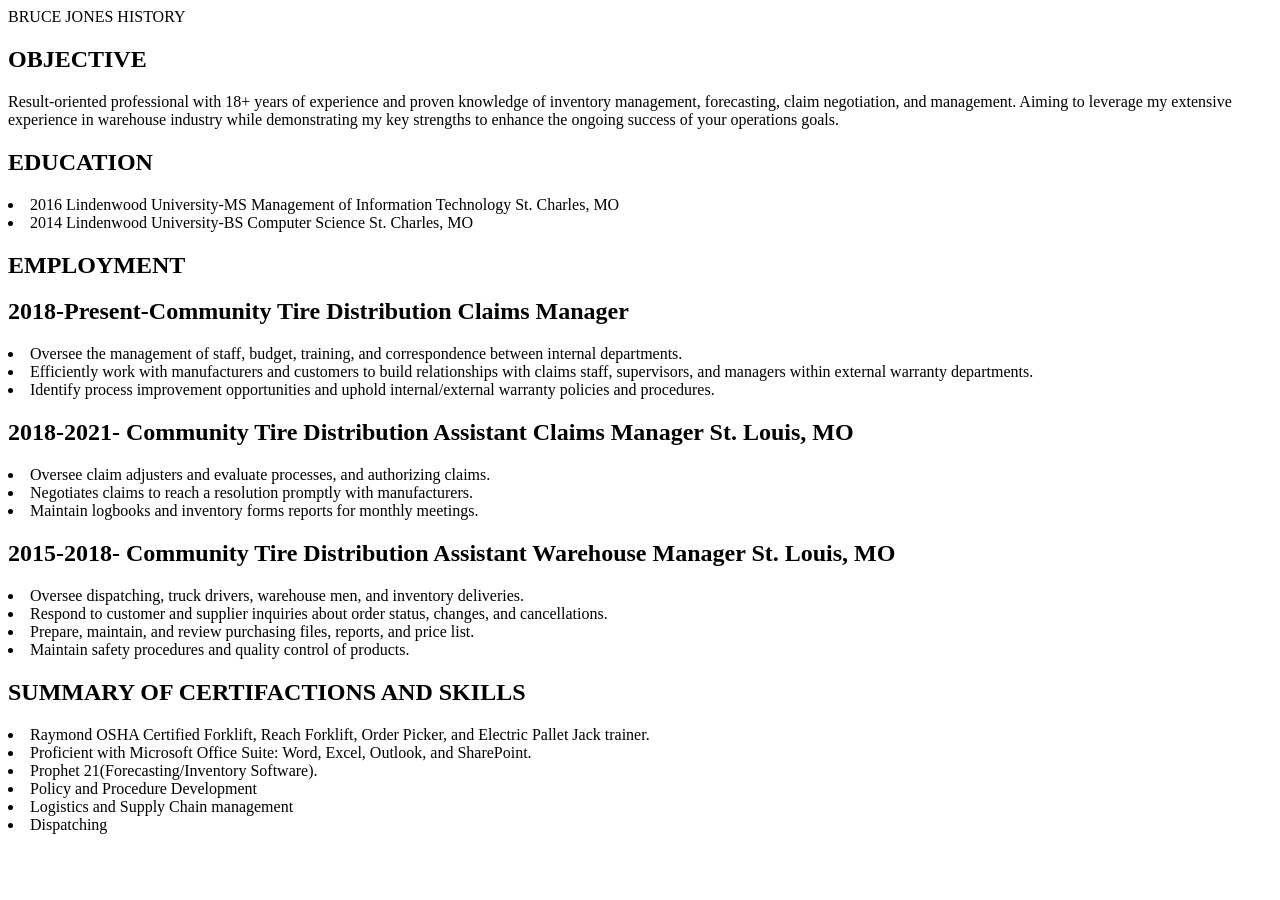
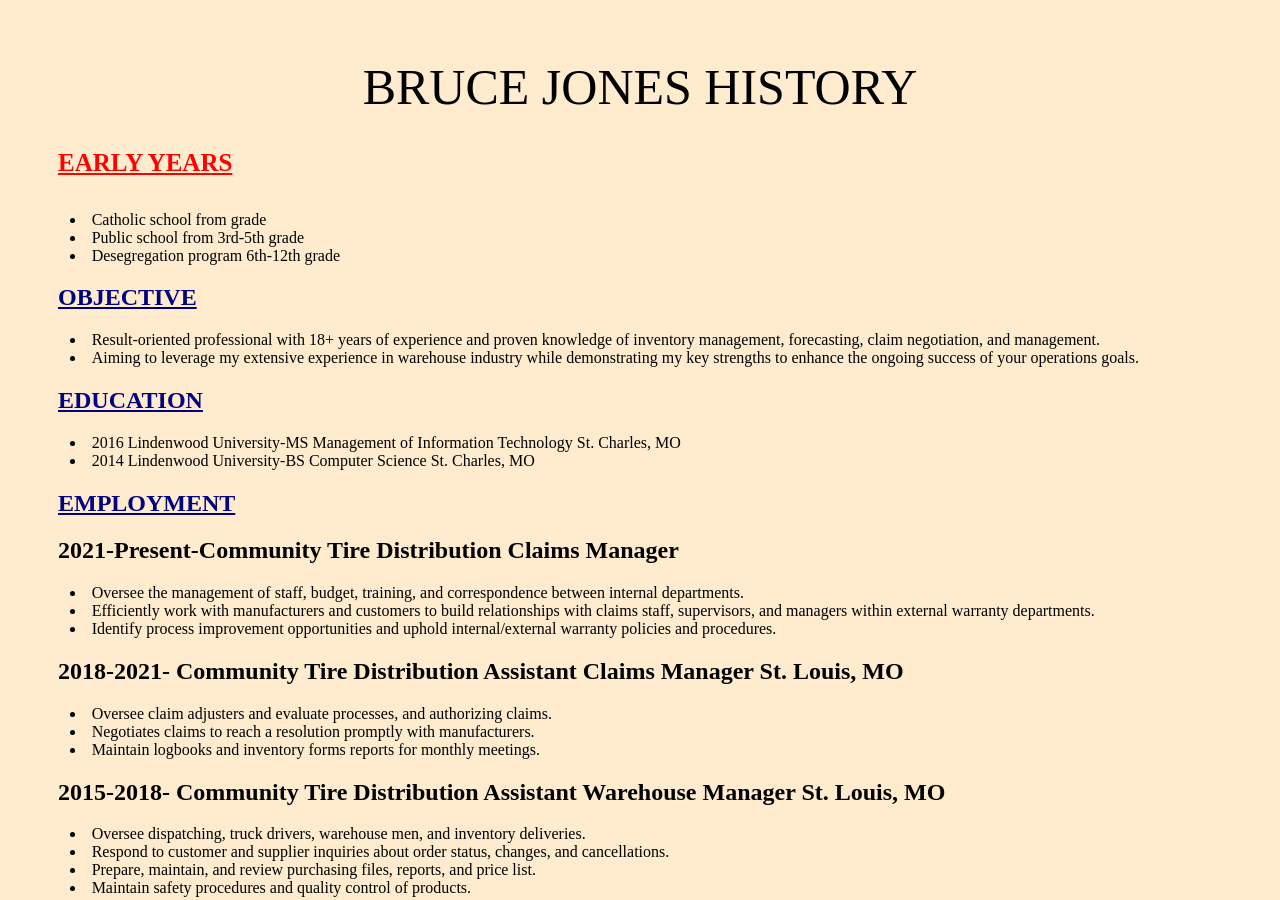
Before and after one commit to STL-LC101-Sept-22/js-assignment-4-html-me-something-Bjones0483, a website: page index.html in a window 1280 px wide. Shown: the top 900 px of the page. Before the commit the page ends 850 px from the top, so only its background shows below. Drawn offline with Linux system fonts and the light colour scheme.

Commit message:
finished

```diff
--- a/index.html
+++ b/index.html
@@ -1,51 +1,82 @@
 <!DOCTYPE html>
 <html>
    <head>
-   <link rel="stylesheet" type="type/css" href="styles.css" media="screen"/>
-      BRUCE JONES HISTORY
+   <style>
+      body {
+         background-color:blanchedalmond;
+         background-repeat: no-repeat;
+      }
+   </style>
+      <link href="styles.css" rel="stylesheet" type="text/css">
+
+      <header> BRUCE JONES HISTORY</header>
    </head>
    <body>
       <!-- Write your HTML in this file! -->
 
+      <h4 id="mainHeading">EARLY YEARS</h4>
+      <p>
+         <li class="center">Catholic school from <K-3rd></K-3rd> grade</li>
+         <li class="center">Public school from 3rd-5th grade</li>
+         <li class="center">Desegregation program 6th-12th grade </li>
+         </p>
+
+
       <article>
-      <h1>OBJECTIVE</h1><p>
-         Result-oriented professional with 18+ years of experience and proven knowledge of
-         inventory management, forecasting, claim negotiation, and management. Aiming to
-         leverage my extensive experience in warehouse industry while demonstrating my key
-         strengths to enhance the ongoing success of your operations goals.</p></article>
+      <h1>OBJECTIVE</h1><p class="indent">
+        <li class="center"> Result-oriented professional with 18+ years of experience and proven knowledge of
+         inventory management, forecasting, claim negotiation, and management.</li>
+          <li class="center"> Aiming to leverage my extensive experience in warehouse industry while demonstrating my key
+         strengths to enhance the ongoing success of your operations goals.</li></p></article>
         <article>
          <h1>EDUCATION</h1><p>
-        <li> 2016 Lindenwood University-MS Management of Information Technology St. Charles, MO</li>
-        <li> 2014 Lindenwood University-BS Computer Science St. Charles, MO</li>
+        <li class="center"> 2016 Lindenwood University-MS Management of Information Technology St. Charles, MO</li>
+        <li class="center"> 2014 Lindenwood University-BS Computer Science St. Charles, MO</li>
          </p></article>
         <article>
         <h1>EMPLOYMENT</h1>
-        <h2>2018-Present-Community Tire Distribution Claims Manager</h2>
-        <p> <li>Oversee the management of staff, budget, training, and correspondence between internal
+        <h2>2021-Present-Community Tire Distribution Claims Manager</h2>
+        <p> <li class="center">Oversee the management of staff, budget, training, and correspondence between internal
                 departments.</li>
-         <li>Efficiently work with manufacturers and customers to build relationships with claims staff,
+         <li class="center">Efficiently work with manufacturers and customers to build relationships with claims staff,
              supervisors, and managers within external warranty departments.</li>
-         <li>Identify process improvement opportunities and uphold internal/external warranty policies
+         <li class="center">Identify process improvement opportunities and uphold internal/external warranty policies
          and procedures.</li>
          <h2>2018-2021- Community Tire Distribution Assistant Claims Manager St. Louis, MO</h2>
-         <li> Oversee claim adjusters and evaluate processes, and authorizing claims.</li>
-         <li> Negotiates claims to reach a resolution promptly with manufacturers.</li>
-         <li> Maintain logbooks and inventory forms reports for monthly meetings.</li>
+         <li class="center"> Oversee claim adjusters and evaluate processes, and authorizing claims.</li>
+         <li class="center"> Negotiates claims to reach a resolution promptly with manufacturers.</li>
+         <li class="center"> Maintain logbooks and inventory forms reports for monthly meetings.</li>
 
          <h2>2015-2018- Community Tire Distribution Assistant Warehouse Manager St. Louis, MO</h2>
-         <li> Oversee dispatching, truck drivers, warehouse men, and inventory deliveries.</li>
-         <li> Respond to customer and supplier inquiries about order status, changes, and cancellations.</li>
-         <li> Prepare, maintain, and review purchasing files, reports, and price list.</li>
-         <li> Maintain safety procedures and quality control of products.</li></p></article>
+         <li class="center"> Oversee dispatching, truck drivers, warehouse men, and inventory deliveries.</li>
+         <li class="center"> Respond to customer and supplier inquiries about order status, changes, and cancellations.</li>
+         <li class="center"> Prepare, maintain, and review purchasing files, reports, and price list.</li>
+         <li class="center"> Maintain safety procedures and quality control of products.</li></p></article>
          <article>
          <h1> SUMMARY OF CERTIFACTIONS AND SKILLS</h1>
-         <p><li>Raymond OSHA Certified Forklift, Reach Forklift, Order Picker, and Electric Pallet Jack
+         <p>
+         <li class="center">Raymond OSHA Certified Forklift, Reach Forklift, Order Picker, and Electric Pallet Jack
          trainer.</li>
-         <li> Proficient with Microsoft Office Suite: Word, Excel, Outlook, and SharePoint.</li>
-         <li> Prophet 21(Forecasting/Inventory Software).</li>
-         <li> Policy and Procedure Development</li>
-         <li> Logistics and Supply Chain management</li>
-         <li> Dispatching</li></p>
+         <li class="center"> Proficient with Microsoft Office Suite: Word, Excel, Outlook, and SharePoint.</li>
+         <li class="center"> Prophet 21(Forecasting/Inventory Software).</li>
+         <li class="center"> Policy and Procedure Development</li>
+         <li class="center"> Logistics and Supply Chain management</li>
+         <li class="center"> Dispatching</li></p>
          </article>
+         <article>
+         <h1>VACATION</h1>
+         <p class="align"><img src="https://returntonow.net/wp-content/uploads/2019/05/F97346D4-7BEF-4BFA-9A08-08621E227CBF.jpeg" alt="alternatetext" width="500" height="333"></p>
+         <p id="testP">
+            Costa Rica is where I went for vacation in 2022.
+         </p>
+         <p class="align"><img src="https://howlermagcom1227d.zapwp.com/q:intelligent/retina:false/webp:false/w:1/url:https://howlermag.com/wp-content/uploads/2019/01/margaritaville-beach-resort-costa-rica.jpg" alt="alternatetext" width="500" height="333"></P>
+         <p class="align"><img src="https://yt3.ggpht.com/a/AGF-l79NwTOy0Q1ungIbDqol579As8KyDb464sXveg=s900-mo-c-c0xffffffff-rj-k-no" alt="alternatetext" width="500" height="333"></p>
+         <p class="funParagraph">
+            Margaritaville is where I stayed for my 39th birthday in 2022.
+         </p>
+         </article>
+
+
+         <footer>&copy; 2022</footer>
    </body>
 </html>
--- a/styles.css
+++ b/styles.css
@@ -1,5 +1,42 @@
 /* Write your CSS here! */
+body {
+    margin: 8px;
+    padding: 50px;
+    display: block;
+}
+
 h1 {
     text-decoration: underline;
-    color: green;
+    color: navy;
 }
+
+header {
+    text-align: center;
+    font-size: 50px;
+}
+li.center {
+    text-indent: 1%;
+}
+
+#mainHeading {
+    color: red;
+    text-decoration: underline;
+    font-size: 25px;
+}
+
+p.indent {
+    text-indent: 1px;
+}
+p.funParagraph {
+    color:green;
+    text-align: center;
+}
+
+#testP {
+    color: red;
+    text-align: center;
+}
+
+p.align {
+    text-align: center;
+}
```
Also changed, not shown: images/001.jpg (added), images/002.jpg (added), images/003.jpg (added).
